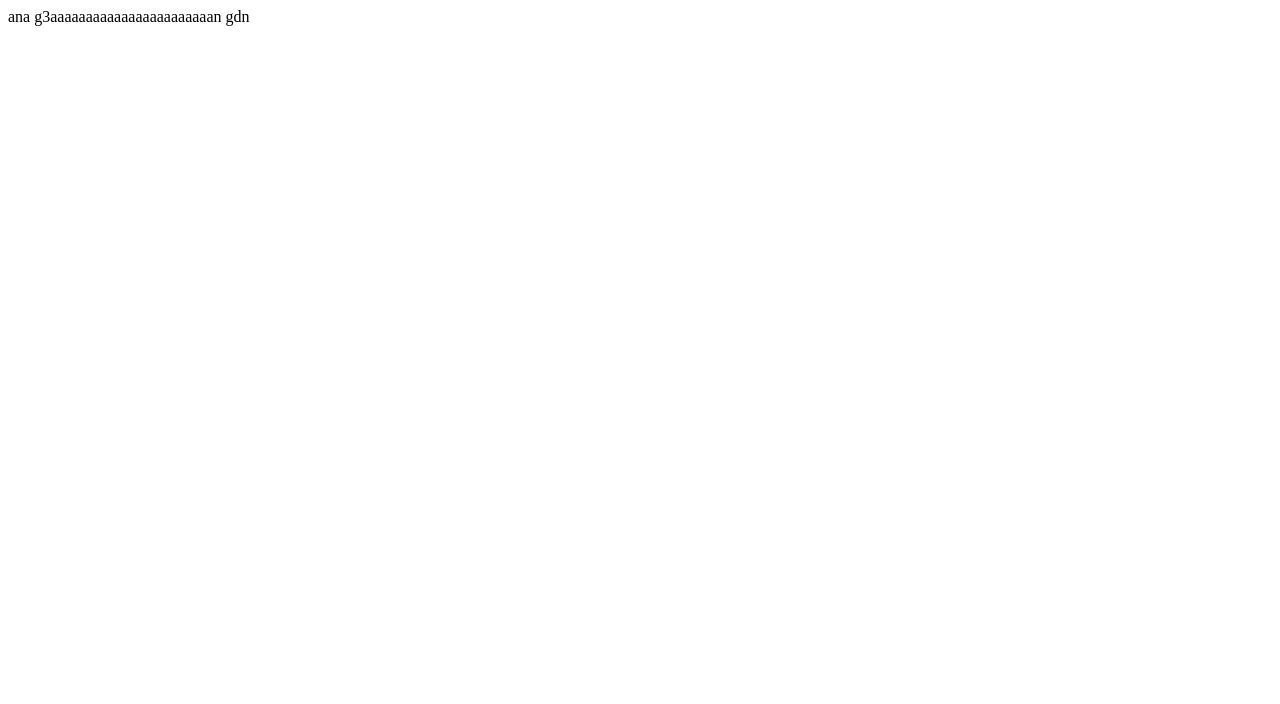
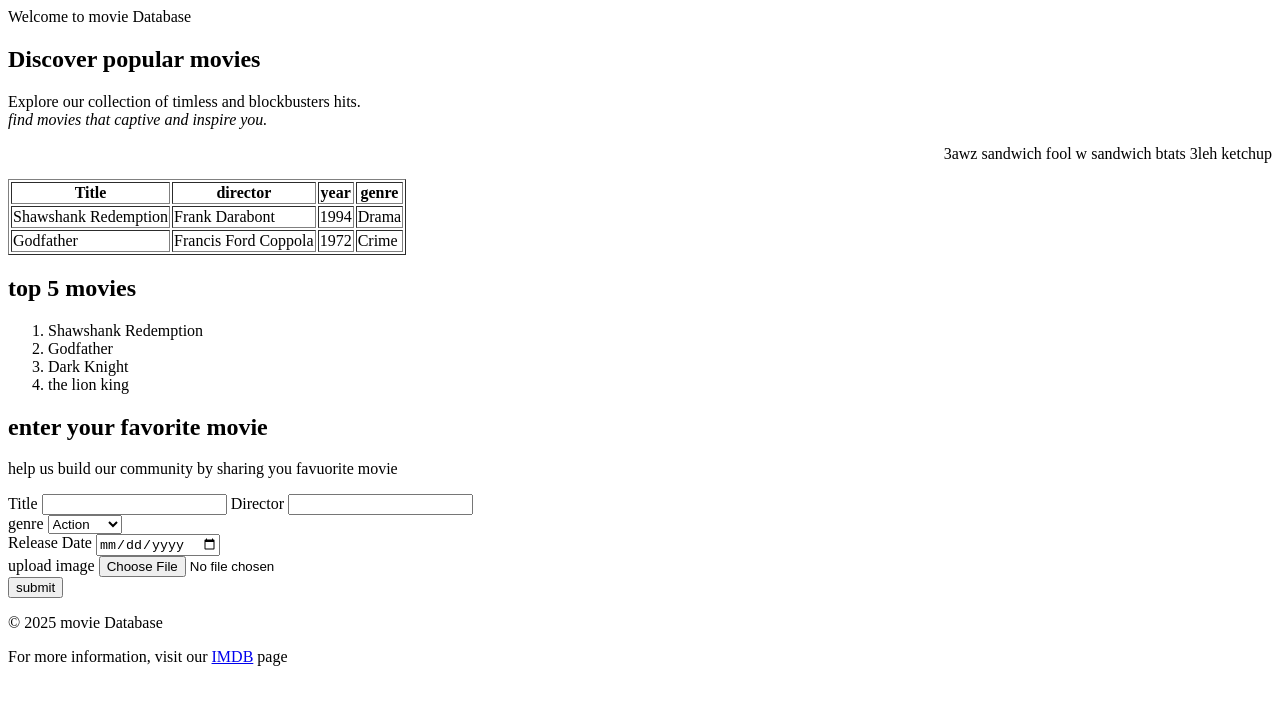
Before and after one commit to AbdallahHaider4/Sprints-SWCM-Task, a plain HTML site: page index.html in a window 1280 px wide. Drawn offline with Linux system fonts and the light colour scheme.

Commit message:
Movies Database

```diff
--- a/index.html
+++ b/index.html
@@ -2,10 +2,74 @@
 <html lang="en">
 <head>
     <meta charset="UTF-8">
-    <meta name="viewport" content="width=device-width, initial-scale=1.0">
-    <title>Document</title>
+        <title>Movie Database</title>
 </head>
 <body>
-    ana g3aaaaaaaaaaaaaaaaaaaaaaan gdn
-</body>
+    <header
+    <h1>Welcome to movie Database</h1>
+    <header>
+        <section>
+
+            <h2> Discover popular movies</h2>
+        <p>Explore our collection of timless and blockbusters hits.<br/>
+           <i> find movies that captive and inspire you.</i></p>
+    <p align="right">
+    3awz sandwich fool w sandwich btats 3leh ketchup
+    </p>
+        </section>
+     <section>
+     <table border="1">
+    <tr>
+        <th>Title</th>
+        <th>director</th>
+        <th>year</th>
+        <th>genre</th>
+    </tr>
+    <tr>
+        <td>Shawshank Redemption</td>
+        <td>Frank Darabont</td>
+        <td>1994</td>
+        <td>Drama</td>
+    </tr>
+    <tr>
+        <td>Godfather</td>
+        <td>Francis Ford Coppola</td>
+        <td>1972</td>
+        <td>Crime</td>
+    </tr>
+    </table>
+    <h2>top 5 movies</h2>
+    <ol>
+    <li>Shawshank Redemption</li>
+    <li>Godfather</li>
+    <li>Dark Knight</li>
+    <li> the lion king</li>
+    </ol>
+    <section>
+        <h2>enter your favorite movie</h2>
+        <p>help us build our community by sharing you favuorite movie</p>
+        <form action="/submit">
+        <label for="title">Title</label>
+        <input type="text" id="title" name="title"  required>
+        <label for="director">Director</label>
+        <input type="text" id="director" name="director" required/><br/>
+        <label for="genre">genre</label>
+        <select id="genre" name="genre" required>
+        <option value ="action">Action</option>
+        <option value ="horror">Horror</option>
+        <option value ="comedy">Comedy</option>
+        <option value = fantasia>Fantasia</option>
+        </select></br>
+        <label for ="release_date">Release Date</label>
+        <input type="date" id="release_date" name="release_date" required/><br/>
+        <label for = 'image'>upload image</label>
+        <input type="file" id="image" name="image" required/><br/>
+        <button type="submit" >submit</button>
+    </form>
+    </section>
+    <footer>
+        <p>&copy; 2025 movie Database    </p>
+        <p>For more information, visit our <a href="https://www.imdb.com/">IMDB</a> page</p>
+    </footer>
+    </body>
 </html>
```
